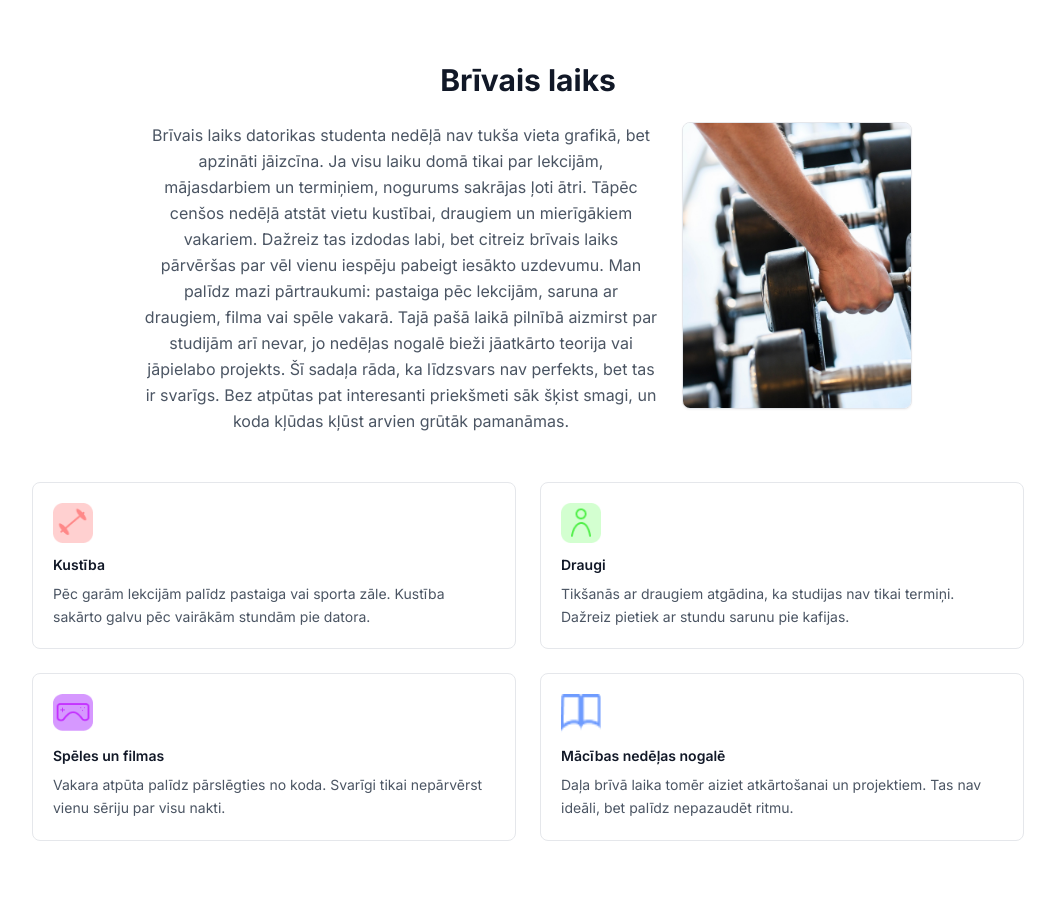
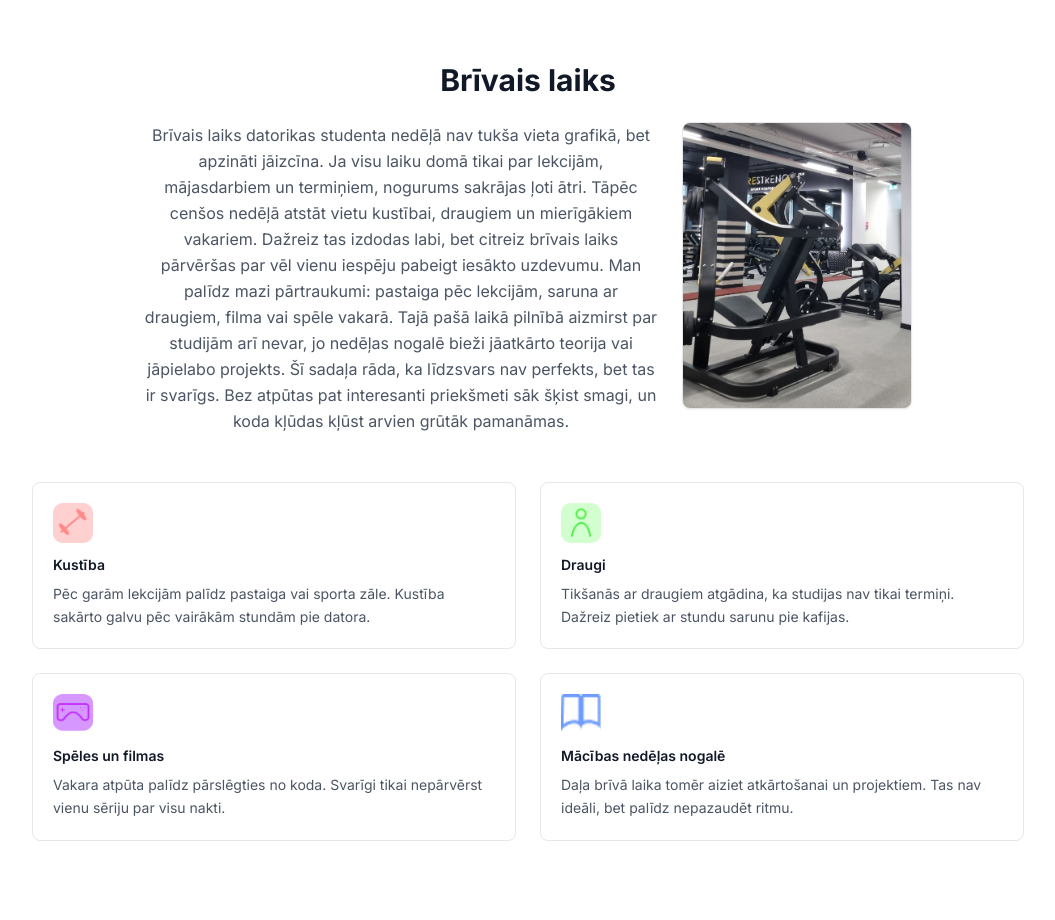
Before and after one commit to sabinestasuna/manalieliskanedela, a Next.js app: page / in a window 1280 px wide. Shown: the part 5000-5920 px from the top of the page, without its empty margins (112-1167 px from the left). Built offline with nearby package versions, Linux system fonts and the light colour scheme.

Commit message:
Replace free time section image

```diff
--- a/components/sections/BrivaisLaiks.tsx
+++ b/components/sections/BrivaisLaiks.tsx
@@ -44,8 +44,8 @@ export function BrivaisLaiks() {
 
           <figure className="overflow-hidden rounded-lg border border-gray-200 dark:border-gray-800 bg-white dark:bg-gray-950 shadow-sm">
             <Image
-              src="/images/free-time-weights.jpg"
-              alt="Hanteļu plaukts sporta zālē kā ilustrācija brīvajam laikam"
+              src="/images/free-time-gym.png"
+              alt="Sporta zāles trenažieri kā ilustrācija brīvajam laikam"
               width={1920}
               height={1280}
               className="aspect-[4/5] w-full object-cover"
```
Also changed, not shown: public/images/free-time-gym.png (added), public/images/free-time-weights.jpg (deleted).
